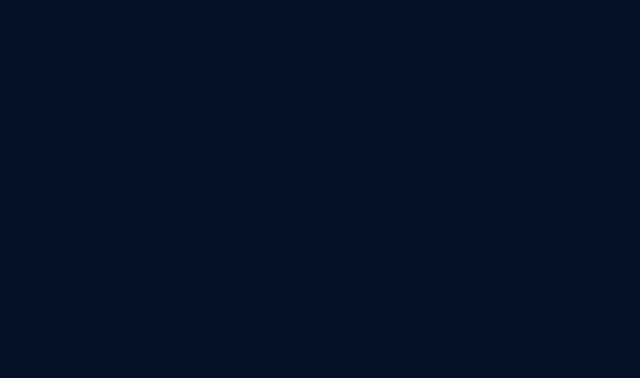
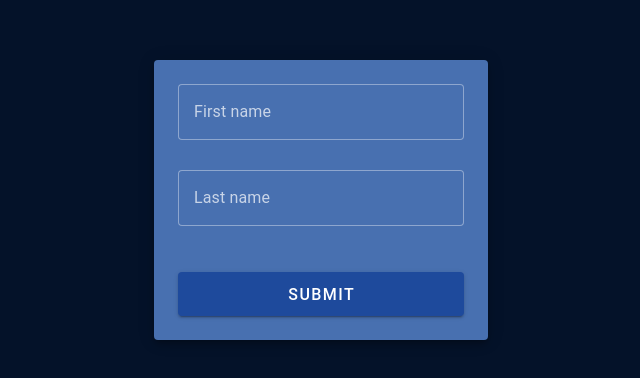
Before and after one commit to erwan-legoff/photone, a Nuxt app: page /sign-up in a window 1280 px wide. Before the commit this address had no page. Shown: the part 200-578 px from the top of the page, without its empty margins (319-959 px from the left). Built offline with nearby package versions, Linux system fonts and the light colour scheme.

Commit message:
WIP : initializing a sign-up page

```diff
--- /dev/null
+++ b/app/pages/sign-up.vue
@@ -0,0 +1,52 @@
+<template>
+    <v-container class="d-flex justify-center align-center" style="min-height: 100vh;">
+      <v-sheet class="pa-6 rounded" max-width="400" elevation="6">
+        <v-form>
+          <v-row dense>
+            <v-col cols="12">
+              <v-text-field
+                v-model="firstName"
+                label="First name"
+                variant="outlined"
+                color="primary"
+
+                clearable
+              />
+            </v-col>
+
+            <v-col cols="12">
+              <v-text-field
+                v-model="lastName"
+                label="Last name"
+                variant="outlined"
+                color="primary"
+
+                clearable
+              />
+            </v-col>
+
+            <v-col cols="12">
+              <v-btn
+                type="submit"
+                block
+                color="primary"
+                class="mt-4"
+                size="large"
+
+              >
+                Submit
+              </v-btn>
+            </v-col>
+          </v-row>
+        </v-form>
+      </v-sheet>
+    </v-container>
+  </template>
+<script setup>
+const firstName = ref('')
+const lastName = ref('')
+const pseudo = ref('')
+const email = ref('')
+
+
+</script>
--- a/app/plugins/vuetify.ts
+++ b/app/plugins/vuetify.ts
@@ -9,9 +9,9 @@ export default defineNuxtPlugin((app) => {
     colors: {
       background: '#041229',
       surface: '#4870b0',
-      // primary: '#6200EE',
+      primary: '#1e4a9c',
       'primary-darken-1': '#3700B3',
-      // secondary: '#03DAC6',
+      secondary: '#03DAC6',
       // 'secondary-darken-1': '#018786',
       // error: '#B00020',
       // info: '#2196F3',
```
